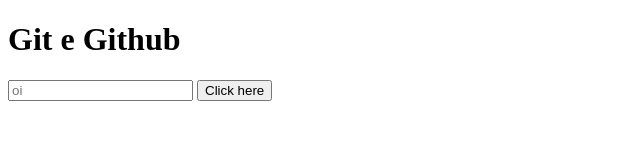
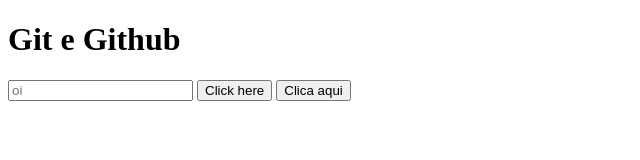
Before and after one commit to Gabriel-pereiraMiguel/auladegit, a plain HTML site: page index.html in a window 1280 px wide. Shown: the whole page, without its empty margins (0-640 px from the left). Drawn offline with Linux system fonts and the light colour scheme.

Commit message:
index.html
feat: adiciona botão

```diff
--- a/index.html
+++ b/index.html
@@ -13,6 +13,8 @@
         <h1>Git e Github</h1>
         <input type="text" placeholder="oi">
         <button>Click here</button>
+        <button type="submit">Clica aqui</button>
+
     </div>
 </body>
 </html>
```
